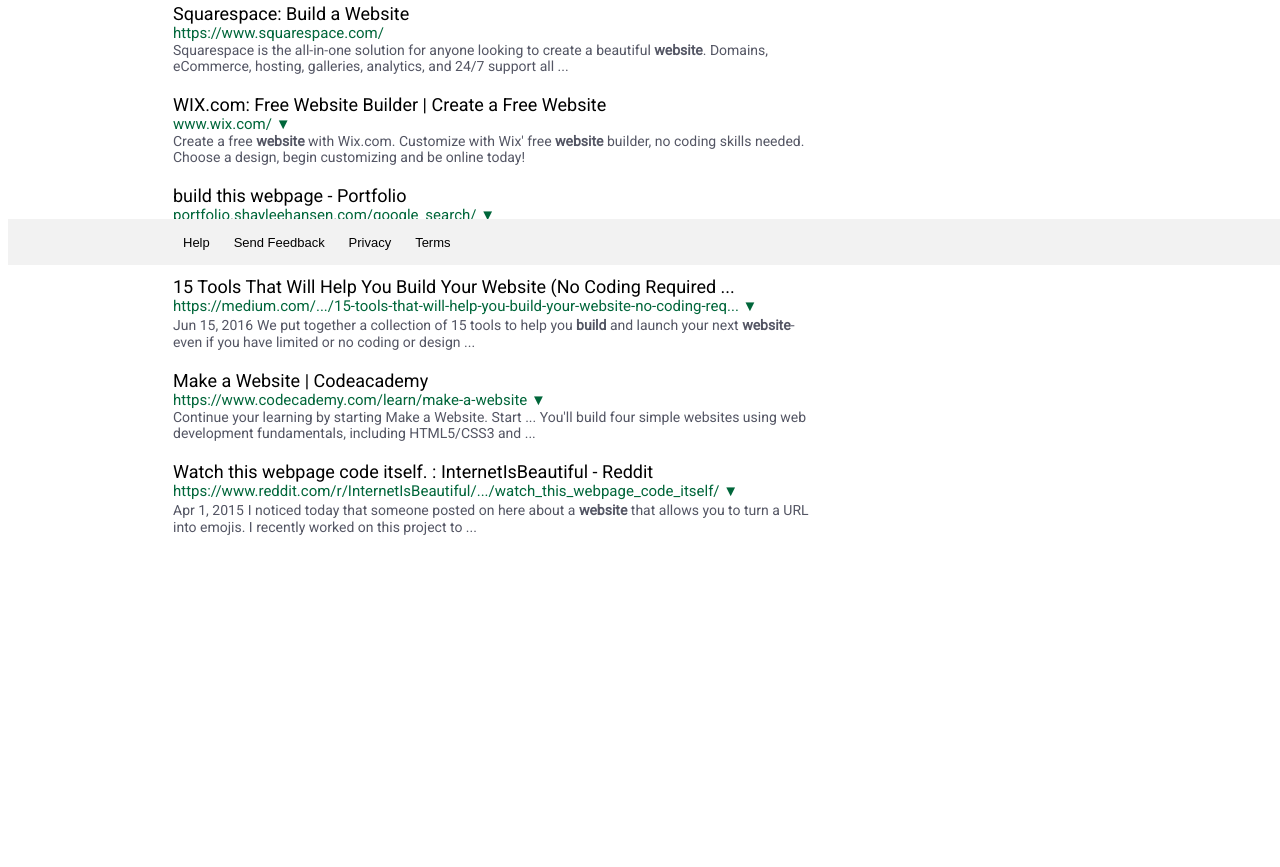
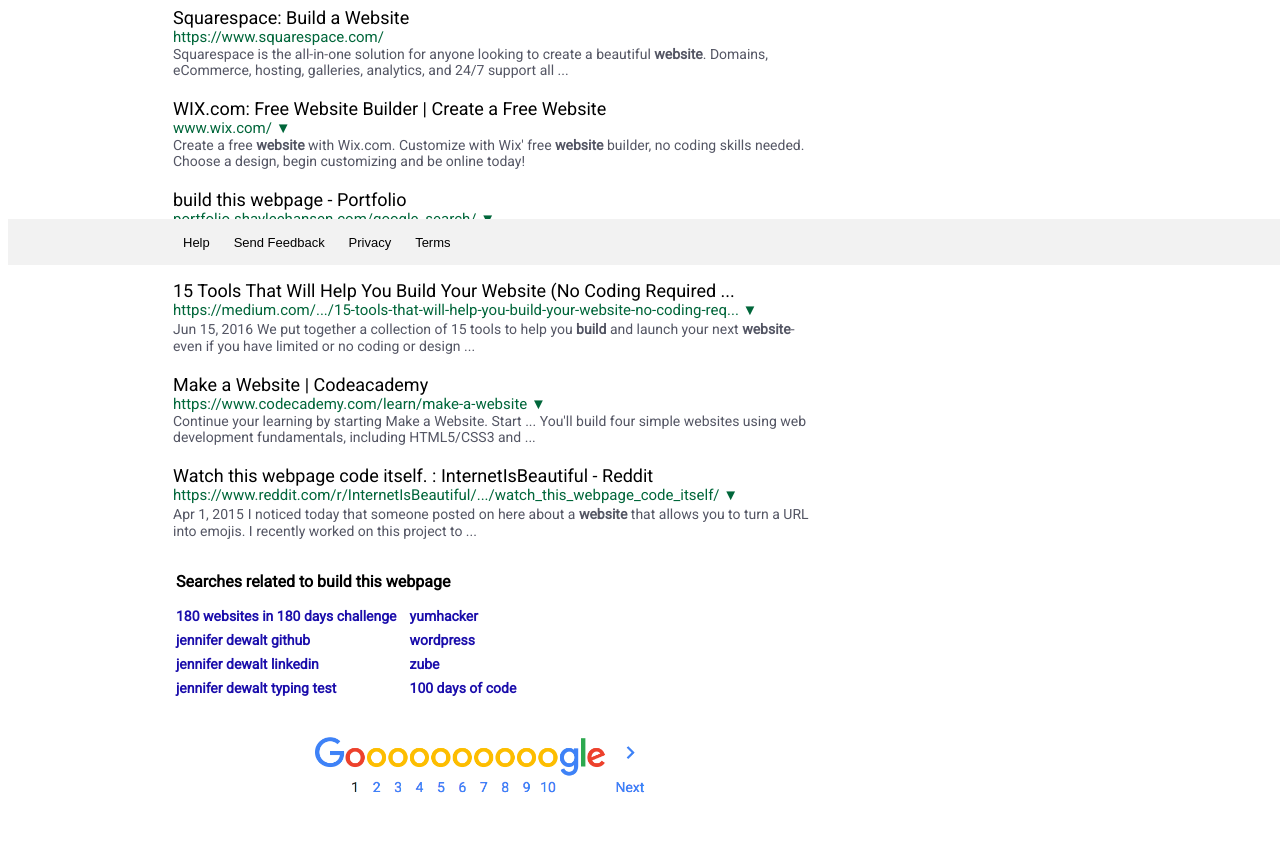
Before and after one commit to krista-mckeever/google-search, a plain HTML site: page index.html in a window 1280 px wide. Shown: the part 535-1402 px from the top of the page. Before the commit the page ends 1078 px from the top, so only its background shows below. Drawn offline with Linux system fonts and the light colour scheme.

Commit message:
added final thoughts to README and completed project (minus a few things I would like to change

```diff
--- a/index.html
+++ b/index.html
@@ -3,12 +3,13 @@
 <head>
   <link href="style.css" rel="stylesheet">
   <link href="https://fonts.googleapis.com/css?family=Roboto" rel="stylesheet">
+  <title>build this webpage - Google Search</title>
 </head>
 <body>
   <div class="header">
     <img class="google" src="womens-google.png">
       <form>
-        <input class="input" type="text">
+        <input class="input" type="text" value="build this webpage">
       </form>
     <div class="right">
       <ul>
@@ -132,8 +133,30 @@
         <span class="darkText">I noticed today that someone posted on here about a <strong>website</strong> that allows you to turn a URL into emojis. I recently worked on this project to ...</span>
       </div>
     </div>
+  <div class="table">
+    <table>
+      <tr>
+        <th colspan="2">Searches related to build this webpage</th>
+      <tr>
+        <td>180 websites in 180 days challenge</td>
+        <td>yumhacker</td>
+      </tr>
+      <tr>
+        <td>jennifer dewalt github</td>
+        <td>wordpress</td>
+      </tr>
+      <tr>
+        <td>jennifer dewalt linkedin</td>
+        <td>zube</td>
+      </tr>
+      <tr>
+        <td>jennifer dewalt typing test</td>
+        <td>100 days of code</td>
+      </tr>
+    </table>
   </div>
-
+  <img class="google-results" src="results.png">
+</div>
   <footer class="footer">
     <ul>
       <li><a href="#">Help</a></li>
--- a/style.css
+++ b/style.css
@@ -7,6 +7,7 @@ li {
   margin: 0 10px;
   display: inline;
   padding: 0px;
+  color: black;
 }
 a {
   text-decoration: none;
@@ -20,7 +21,7 @@ footer {
   background-color: #f2f2f2;
   font-size: 14px;
   font-family: arial;
-  bottom: 0px;
+  bottom: 0;
   width: 100%;
   padding: 15px;
 
@@ -43,6 +44,7 @@ ul {
 input {
   width: 600px;
   height: 35px;
+  font-size: 16px;
 }
 .google {
   margin-top: 20px;
@@ -89,6 +91,28 @@ a {
   color: #818486
   font-size: 10px;
 }
-.footer {
-  position: absolute;
+.table {
+  margin-bottom: 30px;
+  margin-top: 30px;
+  color: color: #660099;
 }
+tr {
+  color: #1a0dab;
+  font-size: 14px;
+  font-weight: bold;
+}
+th {
+  color: black;
+  font-size: 16px;
+  padding-bottom: 10px;
+  text-align: left;
+}
+td {
+  padding-top: 5px;
+  padding-right: 10px;
+}
+.google-results {
+  height: 75px;
+  padding-bottom: 60px;
+  padding-left: 120px;
+}
```
Also changed, not shown: bell.png (added), google-icon.png (added), grid.png (added), results.png (added), womens-google.png (added), 1 other file.
